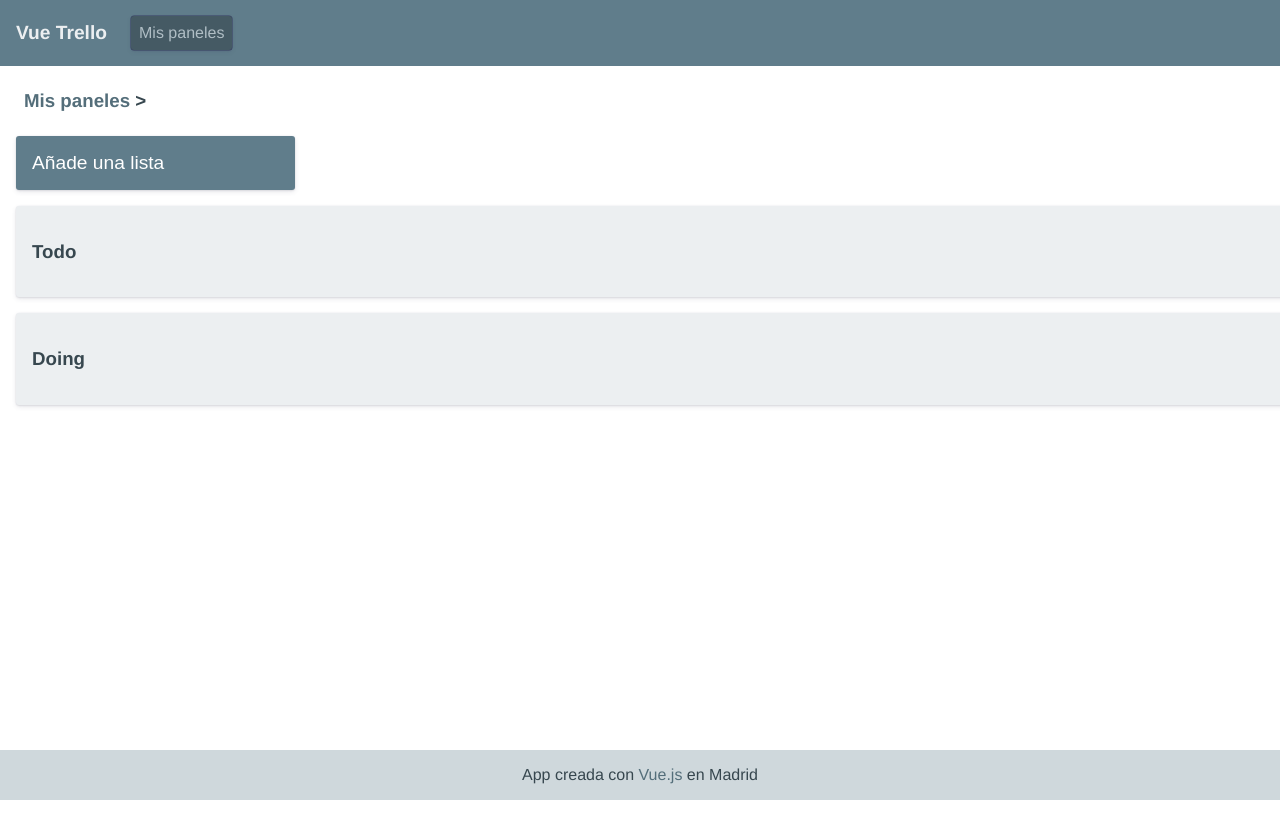
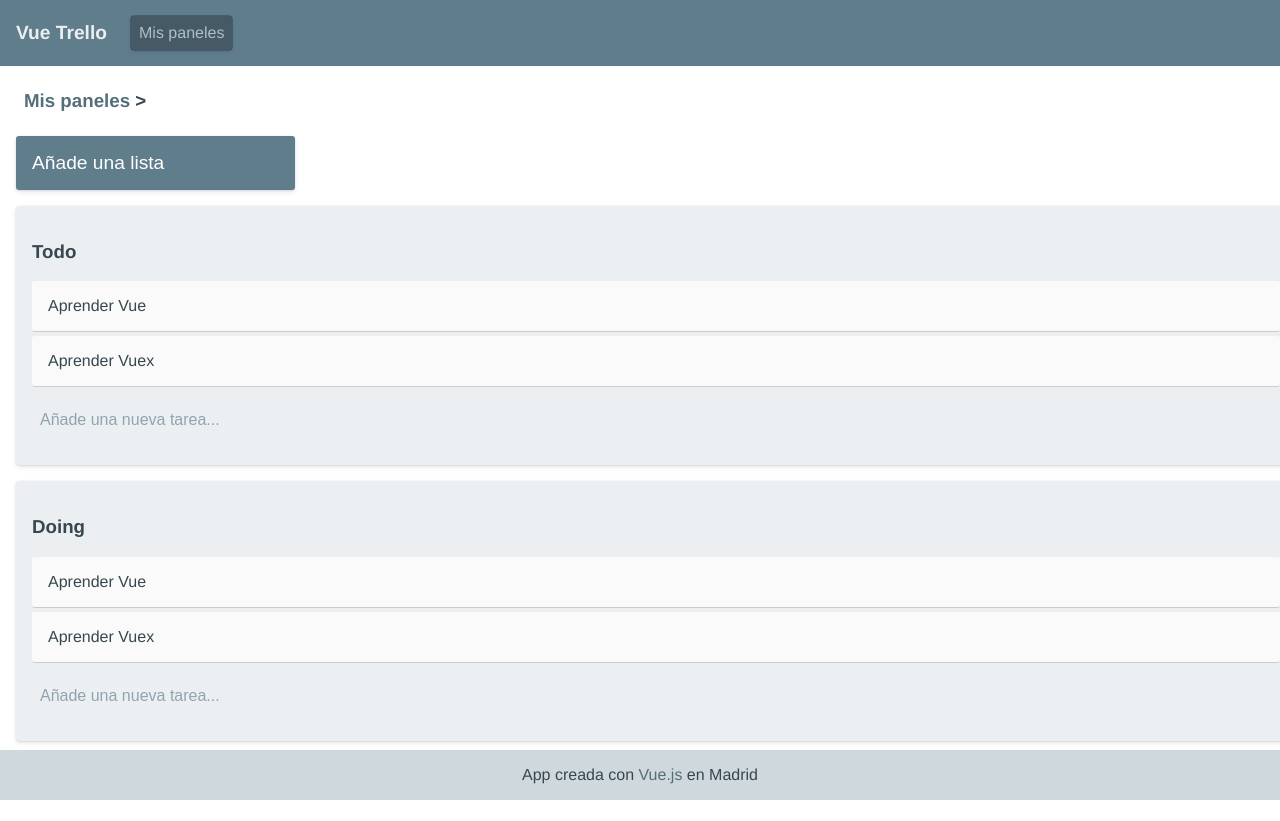
Before and after one commit to cjlozanoDev/vue-trello, a Vue app: page /board/1 in a window 1280 px wide. Before the commit the page ends 800 px from the top, so only its background shows below. Built offline with nearby package versions, Linux system fonts and the light colour scheme.

Commit message:
add TaskList component

```diff
--- a/src/components/Column.vue
+++ b/src/components/Column.vue
@@ -3,12 +3,18 @@
     <header>
       <h3>{{ name }}</h3>
     </header>
+    <TaskList :listId="listId" :tasks="tasksList" />
   </section>
 </template>
 
 <script>
+import TaskList from "./TaskList.vue";
+
 export default {
   name: "Column",
+  components: {
+    TaskList,
+  },
   props: {
     name: {
       type: String,
@@ -18,6 +24,22 @@
       type: Number,
       default: 0,
     },
+  },
+  data() {
+    return {
+      tasksList: [
+        {
+          id: "1",
+          title: "Aprender Vue",
+          completed: false,
+        },
+        {
+          id: "2",
+          title: "Aprender Vuex",
+          completed: false,
+        },
+      ],
+    };
   },
 };
 </script>
--- /dev/null
+++ b/src/components/TaskList.vue
@@ -0,0 +1,81 @@
+<template>
+  <ul>
+    <li
+      v-for="task in tasks"
+      :key="task.id"
+      :class="{ completed: task.completed }"
+    >
+      {{ task.title }}
+    </li>
+    <input
+      type="text"
+      placeholder="Añade una nueva tarea..."
+      v-model="title"
+      @keyup.enter="add()"
+    />
+  </ul>
+</template>
+
+<script>
+export default {
+  name: "TaskList",
+  props: {
+    tasks: {
+      type: Array,
+      default: () => {},
+    },
+  },
+  data() {
+    return {
+      title: "",
+    };
+  },
+  methods: {
+    add() {
+      //todo
+    },
+  },
+};
+</script>
+
+<style scoped>
+ul {
+  list-style: none;
+  margin: 0;
+  padding: 0;
+}
+li {
+  background-color: #fafafa;
+  border-radius: 3px;
+  border-bottom: 1px solid #ccc;
+  margin: 0.25rem 0;
+  padding: 1rem;
+}
+li .completed {
+  background-color: #cfd8dc;
+  color: #90a4ae;
+}
+
+input {
+  box-sizing: border-box;
+  background-color: #eceff1;
+  border: none;
+  border-radius: 3px;
+  font-size: 1rem;
+  margin: 0.5rem;
+  outline: 0;
+  padding: 0.75rem 0;
+  transition: background-color 600ms ease;
+  width: 100%;
+}
+input:focus,
+input:active {
+  background-color: #fafafa;
+  border-bottom: 1px solid #ccc;
+  margin: 0.25rem 0;
+  padding: 1rem;
+}
+input::placeholder {
+  color: #90a4ae;
+}
+</style>
```
